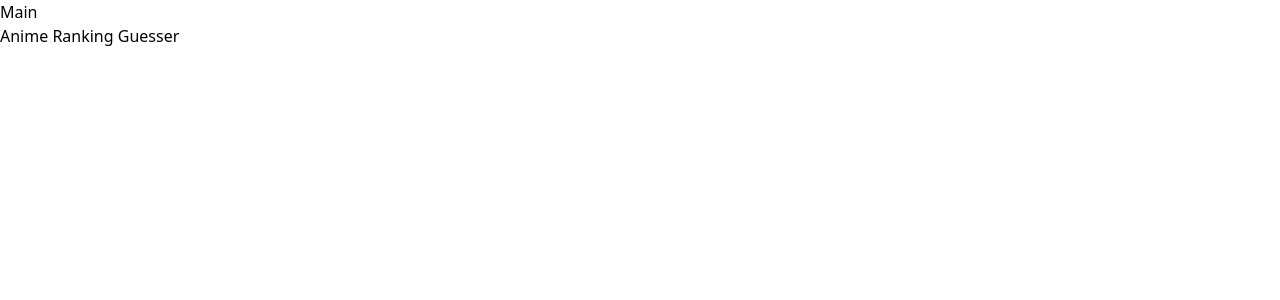
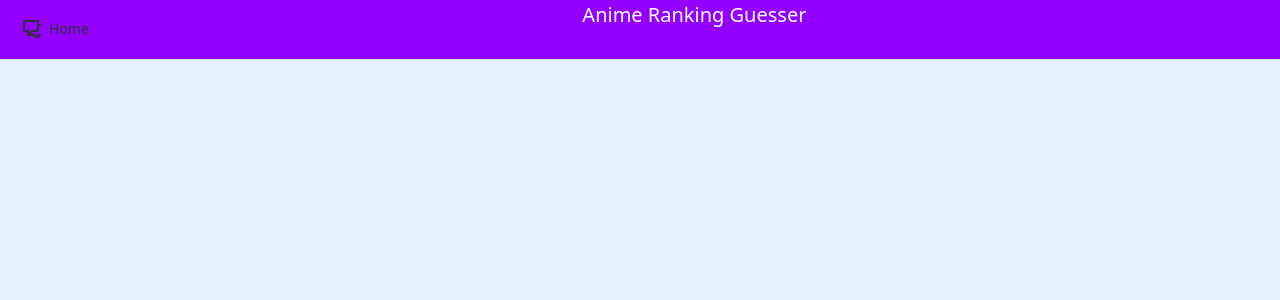
Before and after one commit to knguyennt/anime-ranking-guesser, a Vue app: page / in a window 1280 px wide. Shown: the top 300 px of the page. Built offline with nearby package versions, Linux system fonts and the light colour scheme.

Commit message:
feature: add top navbar

```diff
--- a/index.html
+++ b/index.html
@@ -14,5 +14,6 @@
 <style>
   body {
     margin: 0 !important;
+    background-color: #E4F1FF;
   }
 </style>
--- a/src/App.vue
+++ b/src/App.vue
@@ -1,13 +1,12 @@
 <script setup lang="ts">
-import { RouterLink, RouterView } from 'vue-router'
+import MainView from './views/MainView.vue'
 
 const test = 'something'
 </script>
 
 <template>
   <div>
-    <RouterLink to="/">Main</RouterLink>
+    <MainView />
   </div>
 
-  <RouterView />
 </template>
--- a/src/components/common/NavBar.vue
+++ b/src/components/common/NavBar.vue
@@ -1,9 +1,31 @@
 <script setup lang="ts">
-
+import IconCommunity from '../icons/IconCommunity.vue'
+name: 'NavBar'
 </script>
 
 <template>
     <div>
-        <h1>Anime Ranking Guesser</h1>
+        <el-menu mode="horizontal" :ellipsis="false" :class="$style.topNav">
+            <el-menu-item>
+                <el-icon :size="18">
+                    <IconCommunity/>
+                </el-icon>
+                <span>Home</span>
+            </el-menu-item>
+            <p :class="$style.title">Anime Ranking Guesser</p>
+        </el-menu>
     </div>
 </template>
+
+<style module>
+.topNav {
+    background-color: #9400FF;
+
+    .title {
+        flex-grow: 3;
+        text-align: center;
+        font-size: 20px;
+        color: white;
+    }
+}
+</style>
```
